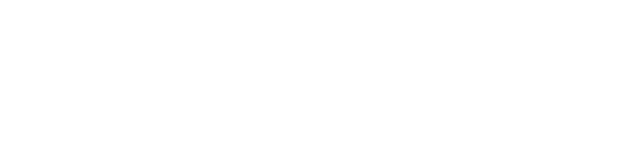
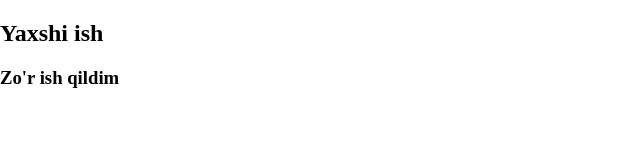
Before and after one commit to Muminniyoz/test, a plain HTML site: page index.html in a window 1280 px wide. Shown: the whole page, without its empty margins (0-640 px from the left). Drawn offline with Linux system fonts and the light colour scheme.

Commit message:
xato to'g'irlandi

```diff
--- a/index.html
+++ b/index.html
@@ -9,5 +9,8 @@
 </head>
 <body>
 
+    <h2>Yaxshi ish</h2>
+    <h3>Zo'r ish qildim</h3>
+
 </body>
 </html>
```
